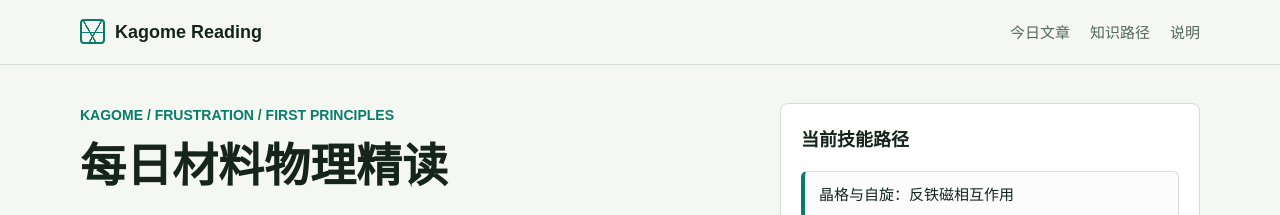
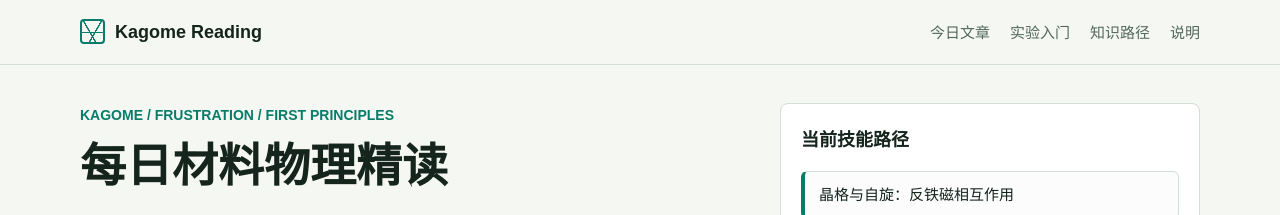
Before and after one commit to 7235212746-jpg/READING, a Jekyll site: the page built from index.html, in a window 1280 px wide. Shown: the top 215 px of the page. Built offline with Jekyll 4.4.1, drawn with Linux system fonts in a browser that asks for light colours.

Commit message:
content: add beginner methods navigation

```diff
--- a/_layouts/default.html
+++ b/_layouts/default.html
@@ -40,6 +40,7 @@
         </a>
         <nav class="nav" aria-label="站点导航">
           <a href="{{ '/' | relative_url }}">今日文章</a>
+          <a href="{{ '/methods/' | relative_url }}">实验入门</a>
           <a href="{{ '/#path' | relative_url }}">知识路径</a>
           <a href="{{ '/about/' | relative_url }}">说明</a>
         </nav>
```
